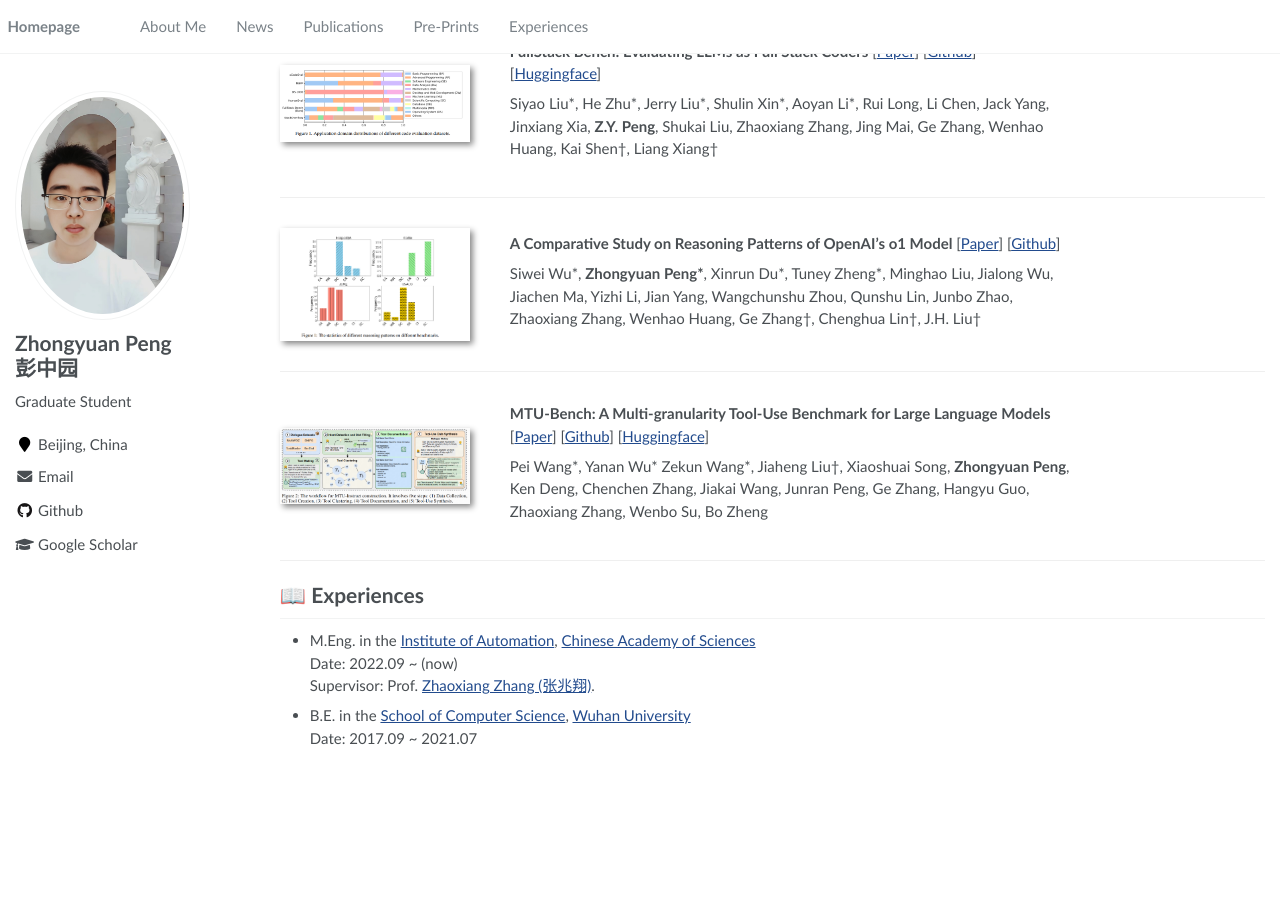
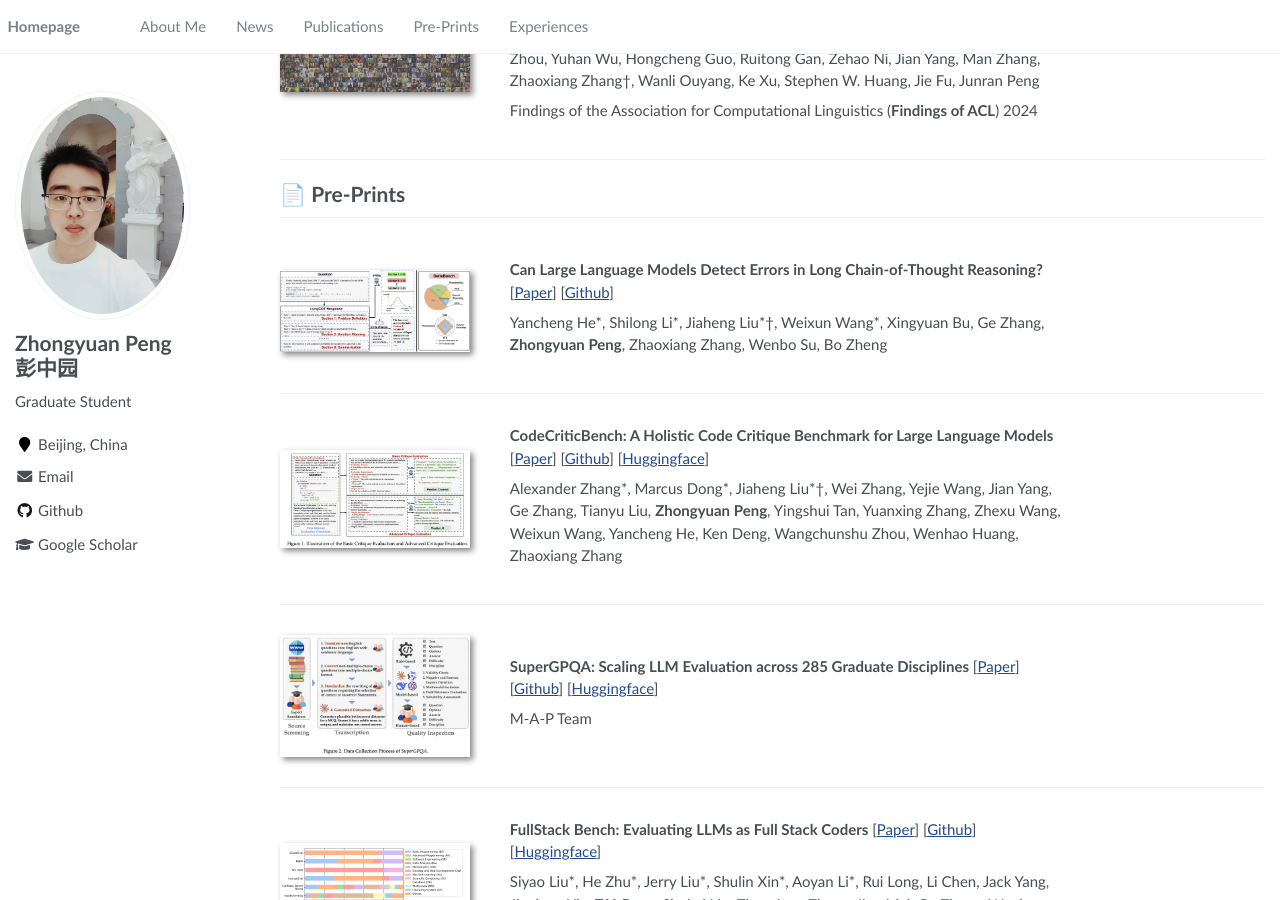
Before and after one commit to pengzhongyuan-casia/pengzhongyuan-casia.github.io, a Jekyll site: the page built from _pages/about.md, in a window 1280 px wide and 900 px high, scrolled down 1092 px. Built offline with Jekyll 4.4.1, drawn with Linux system fonts in a browser that asks for light colours; before the commit the page ends 1856 px from its top, so only the background shows below that; some of the changed text lies outside the part shown.

Commit message:
20250227

```diff
--- a/_pages/about.md
+++ b/_pages/about.md
@@ -22,12 +22,26 @@ I am a Master's student at [the School of Artificial Intelligence](https://ai.uc
 My research interests lie in large language models, intelligent agents, and artificial intelligence-generated content (AIGC), focusing on advancing the fields of natural language processing and automated content creation.
 
 # 🔥 News
+- *2025.01*: &nbsp; One paper accepted by ICLR 2025.
 - *2024.12*: &nbsp; One paper accepted by AAAI 2025.
 - *2024.10*: &nbsp; One paper accepted by NeurIPS 2024 Datasets and Benchmarks Track.
 - *2024.05*: &nbsp; One paper accepted by ACL 2024 Findings.
 
 
 # 📝 Selected Publications
+
+<div class='paper-box'><div class='paper-box-image'><div><div class="badge">ICLR 2025</div><img src='images/mtu.png' width="190" height="90"></div></div>
+<div class='paper-box-text' markdown="1">
+**MTU-Bench: A Multi-granularity Tool-Use Benchmark for Large Language Models**
+[[Paper](https://arxiv.org/abs/2410.11710)]
+[[Github](https://github.com/mtu-bench-team/mtu-bench)]
+[[Huggingface](https://huggingface.co/datasets/wpei/MTU-Bench)]
+Pei Wang\*, Yanan Wu\* Zekun Wang\*, Jiaheng Liu†, Xiaoshuai Song, **Zhongyuan Peng**, Ken Deng, Chenchen Zhang, Jiakai Wang, Junran Peng, Ge Zhang, Hangyu Guo, Zhaoxiang Zhang, Wenbo Su, Bo Zheng
+
+The International Conference on Learning Representations (ICLR) 2025
+
+</div>
+</div>
 
 <div class='paper-box'><div class='paper-box-image'><div><div class="badge">AAAI 2025</div><img src='images/Mitigating.png' width="190" height="90"></div></div>
 <div class='paper-box-text' markdown="1">
@@ -71,6 +85,41 @@ Findings of the Association for Computational Linguistics (**Findings of ACL**)
 
 # 📄 Pre-Prints
 
+<div class='paper-box'><div class='paper-box-image'><div><img src='images/critic.jpg' width="190" height="90"></div></div>
+<div class='paper-box-text' markdown="1">
+**Can Large Language Models Detect Errors in Long Chain-of-Thought Reasoning?**
+[[Paper](https://arxiv.org/pdf/2502.19361)]
+[[Github](https://github.com/OpenStellarTeam/DeltaBench)]
+
+Yancheng He\*, Shilong Li\*, Jiaheng Liu\*†, Weixun Wang\*, Xingyuan Bu, Ge Zhang, **Zhongyuan Peng**, Zhaoxiang Zhang, Wenbo Su, Bo Zheng
+
+</div>
+</div>
+
+<div class='paper-box'><div class='paper-box-image'><div><img src='images/codecritic.png' width="190" height="90"></div></div>
+<div class='paper-box-text' markdown="1">
+**CodeCriticBench: A Holistic Code Critique Benchmark for Large Language Models**
+[[Paper](https://arxiv.org/pdf/2502.16614)]
+[[Github](https://github.com/multimodal-art-projection/CodeCriticBench)]
+[[Huggingface](https://huggingface.co/datasets/m-a-p/CodeCriticBench)]
+
+Alexander Zhang\*, Marcus Dong\*, Jiaheng Liu\*†, Wei Zhang, Yejie Wang, Jian Yang, Ge Zhang, Tianyu Liu, **Zhongyuan Peng**, Yingshui Tan, Yuanxing Zhang, Zhexu Wang, Weixun Wang, Yancheng He, Ken Deng, Wangchunshu Zhou, Wenhao Huang, Zhaoxiang Zhang
+
+</div>
+</div>
+
+<div class='paper-box'><div class='paper-box-image'><div><img src='images/supergpqa.jpg' width="190" height="90"></div></div>
+<div class='paper-box-text' markdown="1">
+**SuperGPQA: Scaling LLM Evaluation across 285 Graduate Disciplines**
+[[Paper](https://arxiv.org/pdf/2502.14739)]
+[[Github](https://github.com/SuperGPQA/SuperGPQA)]
+[[Huggingface](https://huggingface.co/datasets/m-a-p/SuperGPQA)]
+
+M-A-P Team
+
+</div>
+</div>
+
 <div class='paper-box'><div class='paper-box-image'><div><img src='images/FullStack.png' width="190" height="90"></div></div>
 <div class='paper-box-text' markdown="1">
 **FullStack Bench: Evaluating LLMs as Full Stack Coders**
@@ -94,19 +143,6 @@ Siwei Wu\*, **Zhongyuan Peng\***, Xinrun Du\*, Tuney Zheng\*, Minghao Liu, Jialo
 </div>
 </div>
 
-<div class='paper-box'><div class='paper-box-image'><div><img src='images/mtu.png' width="190" height="90"></div></div>
-<div class='paper-box-text' markdown="1">
-**MTU-Bench: A Multi-granularity Tool-Use Benchmark for Large Language Models**
-[[Paper](https://arxiv.org/abs/2410.11710)]
-[[Github](https://github.com/mtu-bench-team/mtu-bench)]
-[[Huggingface](https://huggingface.co/datasets/wpei/MTU-Bench)]
-
-
-Pei Wang\*, Yanan Wu\* Zekun Wang\*, Jiaheng Liu†, Xiaoshuai Song, **Zhongyuan Peng**, Ken Deng, Chenchen Zhang, Jiakai Wang, Junran Peng, Ge Zhang, Hangyu Guo, Zhaoxiang Zhang, Wenbo Su, Bo Zheng
-
-</div>
-</div>
-
 
 # 📖 Experiences
 * M.Eng. in the [Institute of Automation](http://www.ia.cas.cn/), [Chinese Academy of Sciences](https://www.ucas.ac.cn/)
```
Also changed, not shown: images/codecritic.png (added), images/critic.jpg (added), images/supergpqa.jpg (added).
